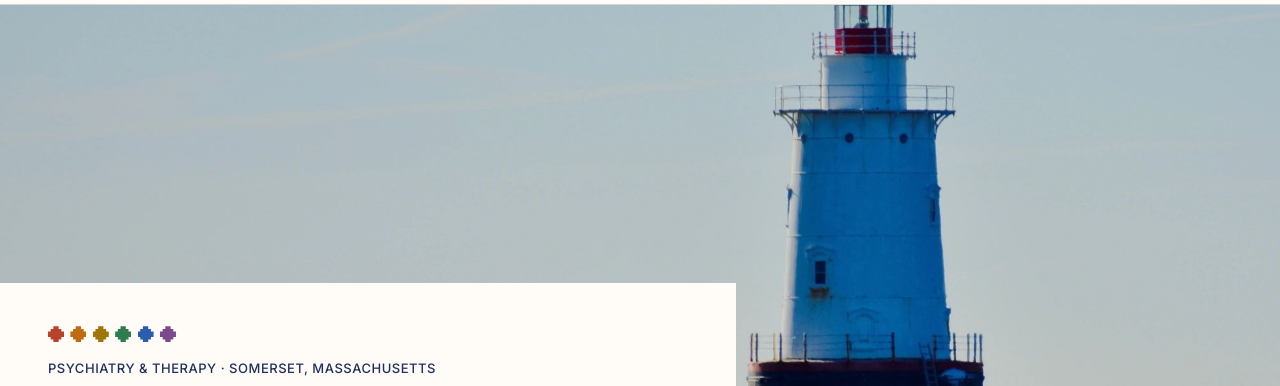
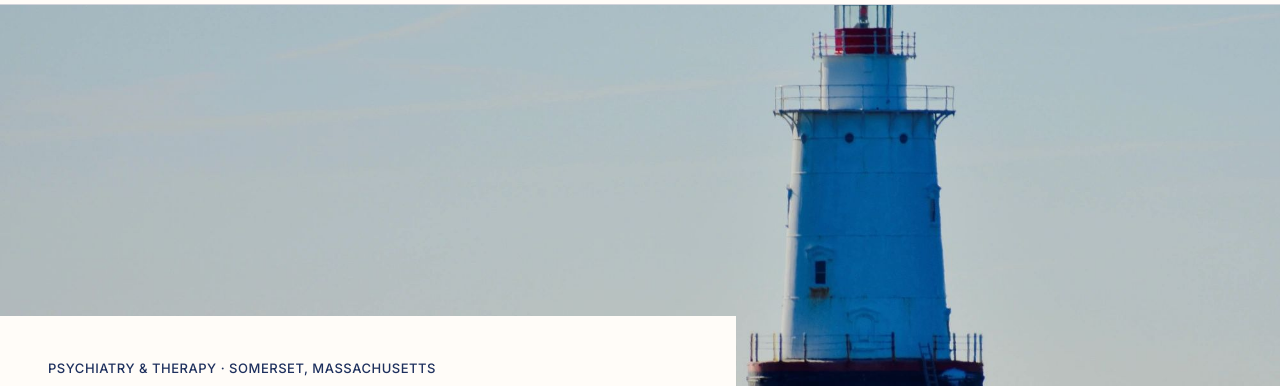
Before and after one commit to copilotel/GHWW, a plain HTML site: page index.html in a window 1280 px wide. Shown: the part 113-499 px from the top of the page. Drawn offline with Linux system fonts and the light colour scheme.

Commit message:
Hero: remove the row of six marks
Co-Authored-By: Claude Fable 5.2 <noreply@anthropic.com>

```diff
--- a/assets/css/site.css
+++ b/assets/css/site.css
@@ -138,8 +138,6 @@ p + p { margin-top: 1em; }
 .hero__img img { position: absolute; inset: 0; width: 128%; max-width: none; height: 100%; object-fit: cover; object-position: 0 56%; }
 .hero__panel { position: absolute; left: 0; bottom: 0; background: var(--paper); padding: clamp(1.75rem, 3.4vw, 3.25rem) clamp(1.75rem, 4vw, 4rem) clamp(1.75rem, 3.4vw, 3rem) var(--gutter); width: min(46rem, 58%); }
 .hero__panel h1 { margin-block: 1.1rem 2rem; }
-.hero__panel .marks { margin-bottom: 1.1rem; }
-.hero__panel .marks .mark { width: 1rem; height: 1rem; }
 .hero__row { display: flex; flex-wrap: wrap; align-items: center; gap: 1rem 1.75rem; }
 
 /* ---------- sections ---------- */
--- a/index.html
+++ b/index.html
@@ -51,7 +51,6 @@
 <section class="hero">
   <div class="hero__img"><img src="assets/img/lighthouse.jpg" alt="A white lighthouse on a small rocky island, surrounded by an icy sea." width="2560" height="1407" fetchpriority="high"></div>
   <div class="hero__panel">
-    <div class="marks" aria-hidden="true"><span class="mark c1"></span><span class="mark c2"></span><span class="mark c3"></span><span class="mark c4"></span><span class="mark c5"></span><span class="mark c6"></span></div>
     <p class="label">Psychiatry &amp; therapy · Somerset, Massachusetts</p>
     <h1>Care that begins with <em>listening.</em></h1>
     <p class="hero__row"><a class="button" href="book/">Book a visit</a><span class="label">Currently scheduling within 3 weeks</span></p>
```
